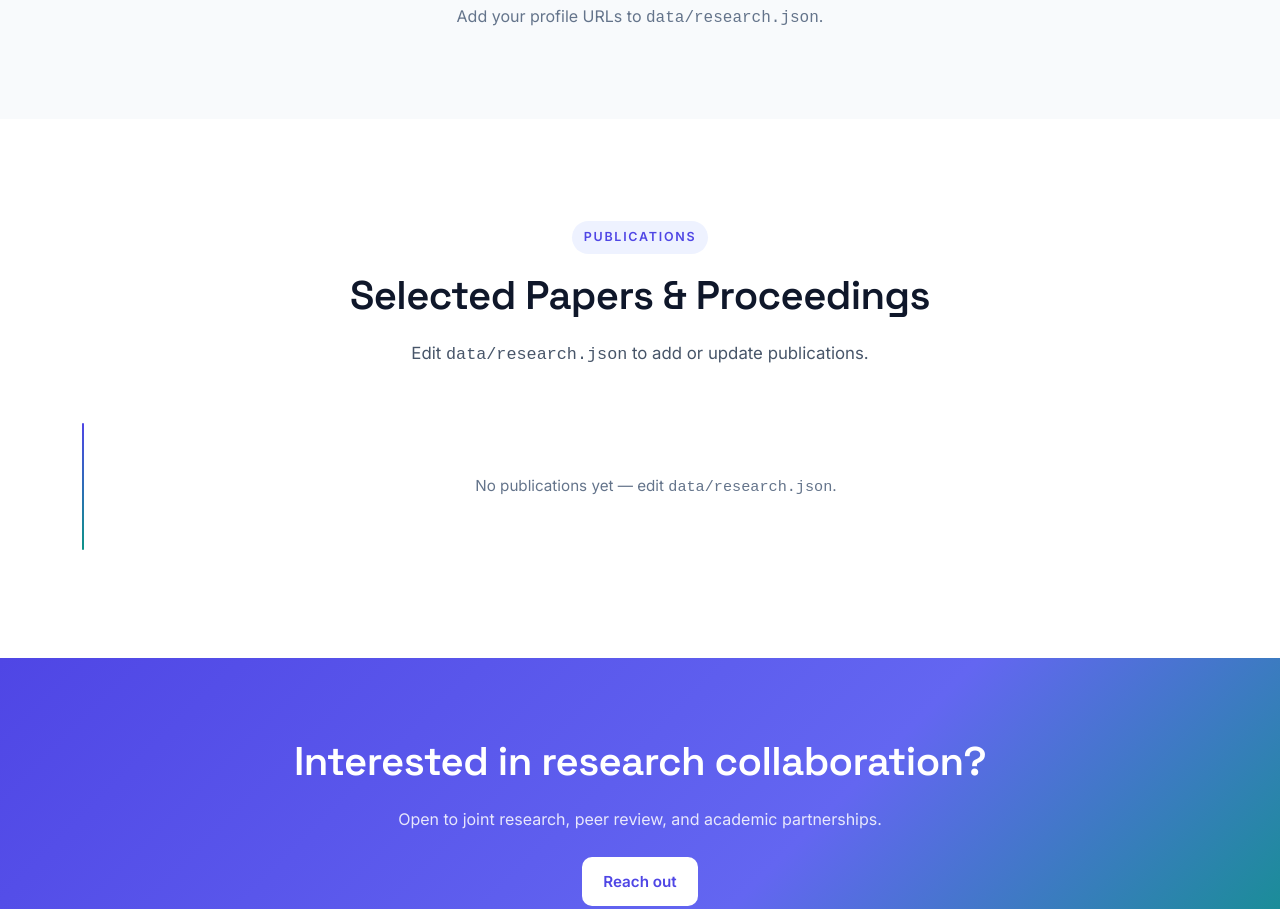
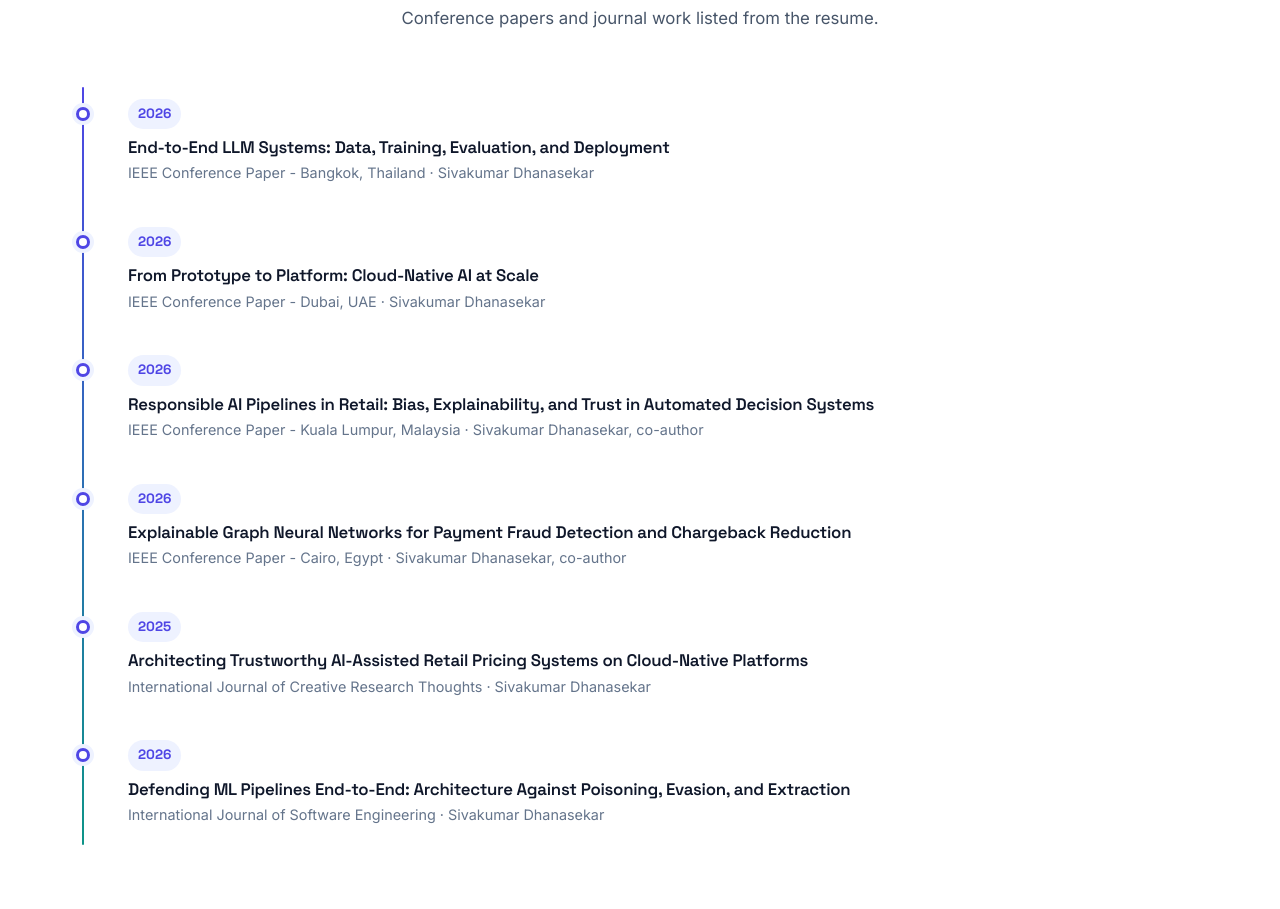
Before and after one commit to Shivasy2k/Portfolio, a website: page research.html in a window 1280 px wide. Shown: the part 752-1661 px from the top of the page. Drawn offline with Linux system fonts and the light colour scheme.

Commit message:
Populate research page from resume

```diff
--- a/data/research.json
+++ b/data/research.json
@@ -1,4 +1,53 @@
 {
   "profiles": [],
-  "publications": []
+  "publications": [
+    {
+      "title": "End-to-End LLM Systems: Data, Training, Evaluation, and Deployment",
+      "journal": "IEEE Conference Paper - Bangkok, Thailand",
+      "year": "2026",
+      "authors": "Sivakumar Dhanasekar",
+      "link": "",
+      "doi": ""
+    },
+    {
+      "title": "From Prototype to Platform: Cloud-Native AI at Scale",
+      "journal": "IEEE Conference Paper - Dubai, UAE",
+      "year": "2026",
+      "authors": "Sivakumar Dhanasekar",
+      "link": "",
+      "doi": ""
+    },
+    {
+      "title": "Responsible AI Pipelines in Retail: Bias, Explainability, and Trust in Automated Decision Systems",
+      "journal": "IEEE Conference Paper - Kuala Lumpur, Malaysia",
+      "year": "2026",
+      "authors": "Sivakumar Dhanasekar, co-author",
+      "link": "",
+      "doi": ""
+    },
+    {
+      "title": "Explainable Graph Neural Networks for Payment Fraud Detection and Chargeback Reduction",
+      "journal": "IEEE Conference Paper - Cairo, Egypt",
+      "year": "2026",
+      "authors": "Sivakumar Dhanasekar, co-author",
+      "link": "",
+      "doi": ""
+    },
+    {
+      "title": "Architecting Trustworthy AI-Assisted Retail Pricing Systems on Cloud-Native Platforms",
+      "journal": "International Journal of Creative Research Thoughts",
+      "year": "2025",
+      "authors": "Sivakumar Dhanasekar",
+      "link": "",
+      "doi": ""
+    },
+    {
+      "title": "Defending ML Pipelines End-to-End: Architecture Against Poisoning, Evasion, and Extraction",
+      "journal": "International Journal of Software Engineering",
+      "year": "2026",
+      "authors": "Sivakumar Dhanasekar",
+      "link": "",
+      "doi": ""
+    }
+  ]
 }
--- a/research.html
+++ b/research.html
@@ -37,17 +37,7 @@
       <div class="container page-hero-inner">
         <span class="eyebrow">Research</span>
         <h1>Publications &amp; Academic Work</h1>
-        <p>Peer-reviewed papers, conference proceedings, and academic contributions spanning cloud computing, security, and AI.</p>
-      </div>
-    </section>
-
-    <section class="section section--alt section--tight">
-      <div class="container">
-        <div class="section-head">
-          <span class="eyebrow">Profiles</span>
-          <h2>Academic Profiles</h2>
-        </div>
-        <div class="social-row" data-render="research-profiles" style="justify-content:center;"></div>
+        <p>Research contributions spanning trustworthy AI, fraud detection, cloud-native platforms, retail decision systems, and ML security.</p>
       </div>
     </section>
 
@@ -56,7 +46,7 @@
         <div class="section-head">
           <span class="eyebrow">Publications</span>
           <h2>Selected Papers &amp; Proceedings</h2>
-          <p>Edit <code>data/research.json</code> to add or update publications.</p>
+          <p>Conference papers and journal work listed from the resume.</p>
         </div>
         <ol class="timeline" data-render="publications">
           <li class="loading">Loading publications…</li>
@@ -67,7 +57,7 @@
     <section class="cta-band">
       <div class="container">
         <h2>Interested in research collaboration?</h2>
-        <p>Open to joint research, peer review, and academic partnerships.</p>
+        <p>Open to joint research, peer review, and academic partnerships in AI, fintech, fraud, cloud architecture, and ML security.</p>
         <div class="hero-actions" style="justify-content:center;">
           <a class="btn btn--primary" href="contact.html">Reach out</a>
         </div>
```
Also changed, not shown: content/research/publications/01-end-to-end-llm-systems.md (added, +8 -0 lines), content/research/publications/02-cloud-native-ai-at-scale.md (added, +8 -0 lines), content/research/publications/03-responsible-ai-pipelines-in-retail.md (added, +8 -0 lines), content/research/publications/04-explainable-gnn-payment-fraud.md (added, +8 -0 lines), content/research/publications/05-trustworthy-ai-assisted-retail-pricing.md (added, +8 -0 lines), content/research/publications/06-defending-ml-pipelines.md (added, +8 -0 lines).
